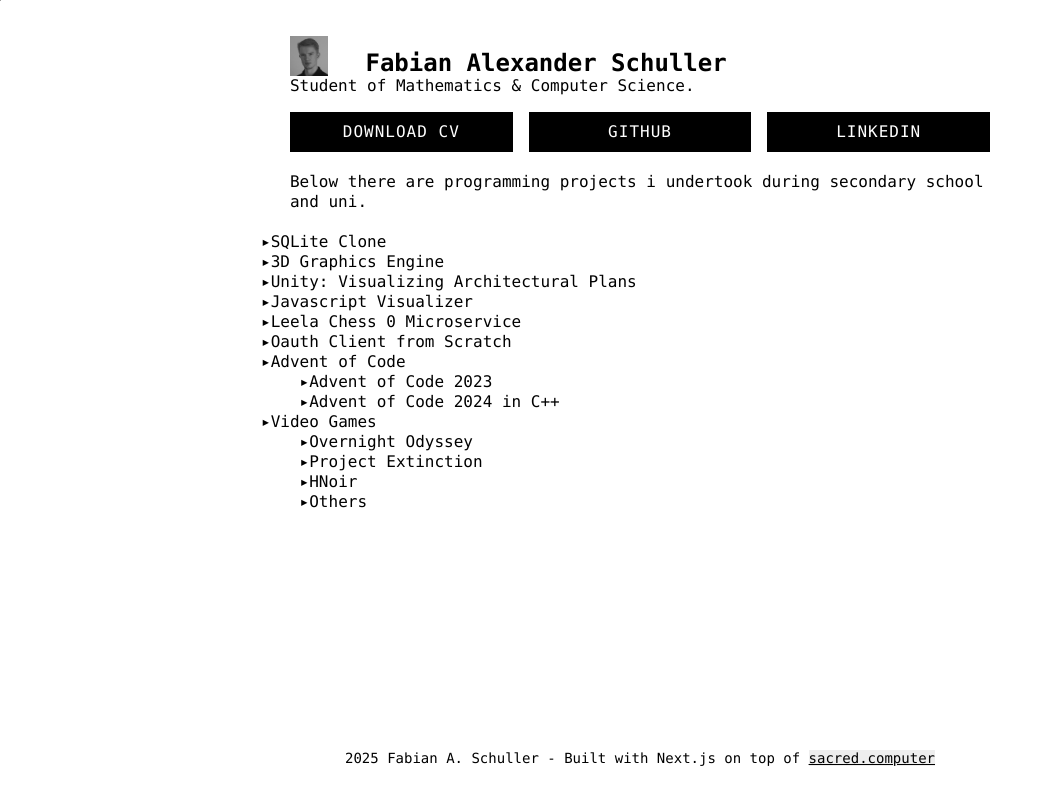
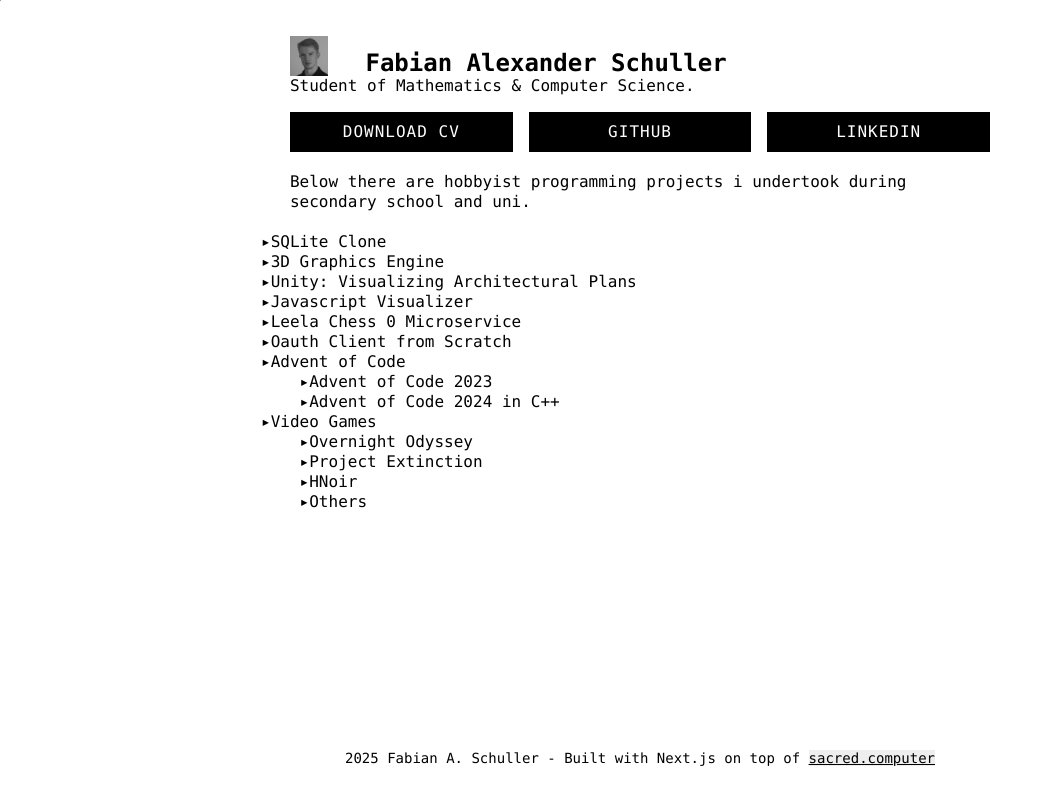
Before and after one commit to fabsch225/fabsch225.github.io, a Next.js app: page / in a window 1280 px wide. Shown: the whole page, without its empty margins (0-1053 px from the left). Built offline with nearby package versions, Linux system fonts and the light colour scheme; a web font is replaced by a local one.

Commit message:
ADD disclaimer

```diff
--- a/app/page.tsx
+++ b/app/page.tsx
@@ -134,7 +134,7 @@ export default function Portfolio() {
             </Button>
           </ButtonStack>
         </Row>
-        <Row><br/><Text>Below there are programming projects i undertook during secondary school and uni.</Text></Row>
+        <Row><br/><Text>Below there are hobbyist programming projects i undertook during secondary school and uni.</Text></Row>
       </Grid>
       {openAccordions >= 2 && (
         <Button
```
